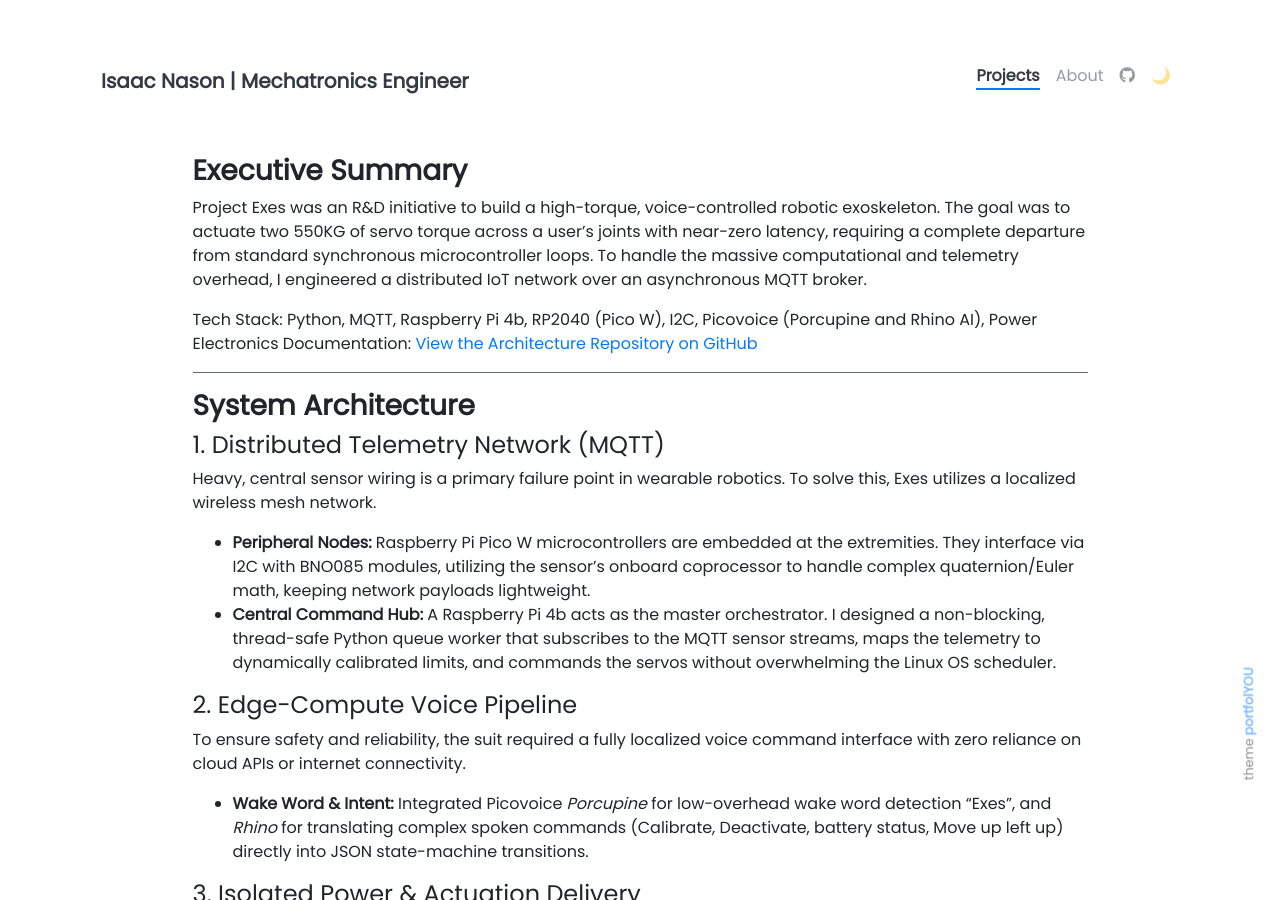
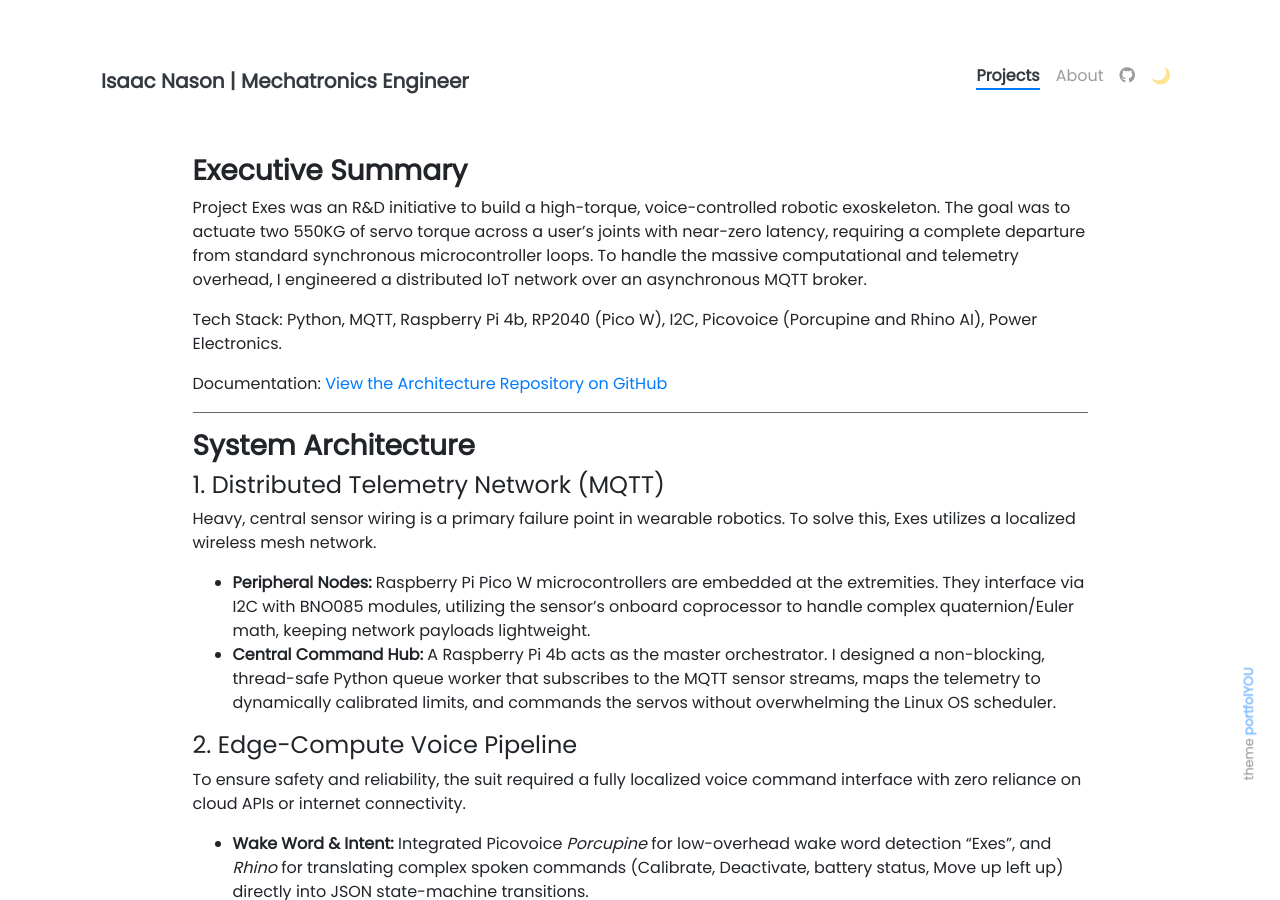
Before and after one commit to mistabowhunta/github.io, a Jekyll site: the page built from _projects/exes-exoskeleton.md, in a window 1280 px wide and 900 px high. Built offline with Jekyll 4.4.1, drawn with Linux system fonts in a browser that asks for light colours.

```diff
--- a/_projects/exes-exoskeleton.md
+++ b/_projects/exes-exoskeleton.md
@@ -8,7 +8,8 @@ description: (ARCHIVED) A voice-activated exoskeleton prototype utilizing a dist
 ### **Executive Summary**
 Project Exes was an R&D initiative to build a high-torque, voice-controlled robotic exoskeleton. The goal was to actuate two 550KG of servo torque across a user's joints with near-zero latency, requiring a complete departure from standard synchronous microcontroller loops. To handle the massive computational and telemetry overhead, I engineered a distributed IoT network over an asynchronous MQTT broker.
 
-Tech Stack: Python, MQTT, Raspberry Pi 4b, RP2040 (Pico W), I2C, Picovoice (Porcupine and Rhino AI), Power Electronics
+Tech Stack: Python, MQTT, Raspberry Pi 4b, RP2040 (Pico W), I2C, Picovoice (Porcupine and Rhino AI), Power Electronics.
+
 Documentation: [View the Architecture Repository on GitHub](https://github.com/mistabowhunta/github.io/blob/main/_projects/exes-exoskeleton.md)
 
 ---
```
